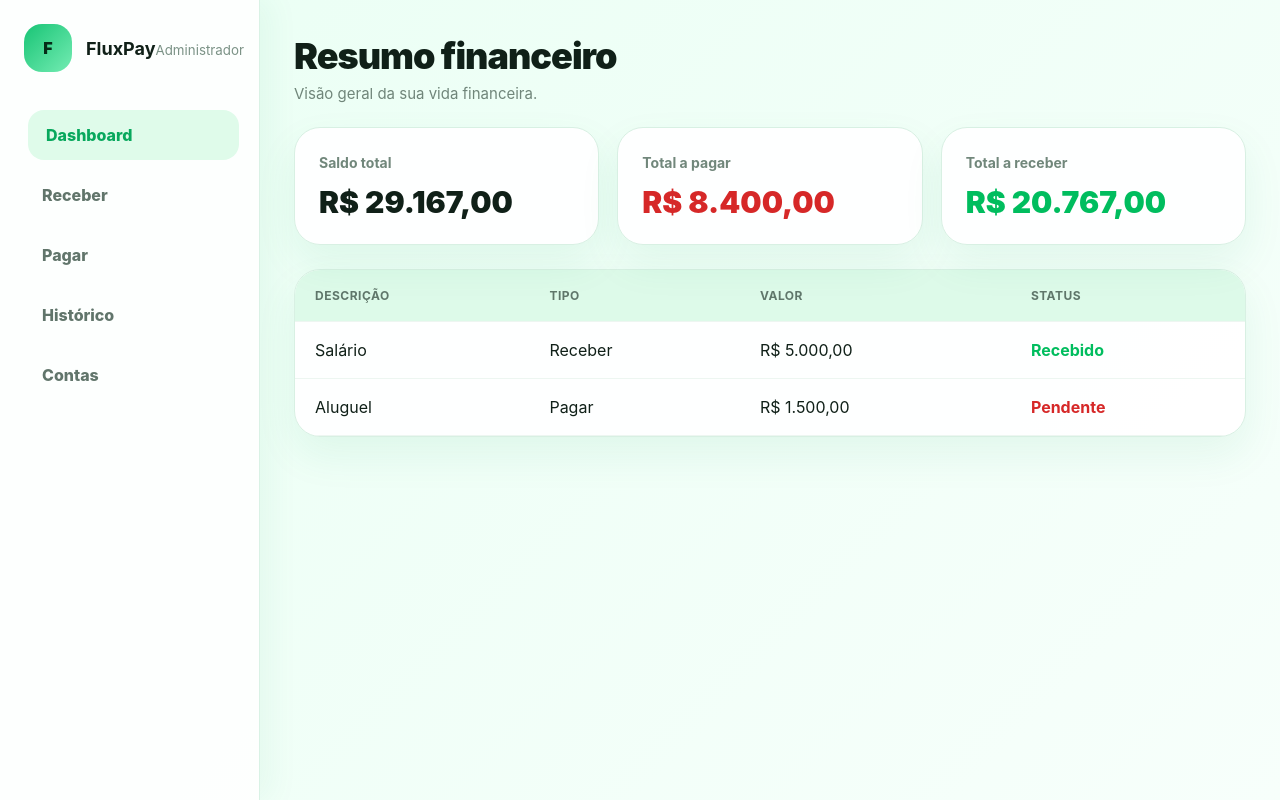
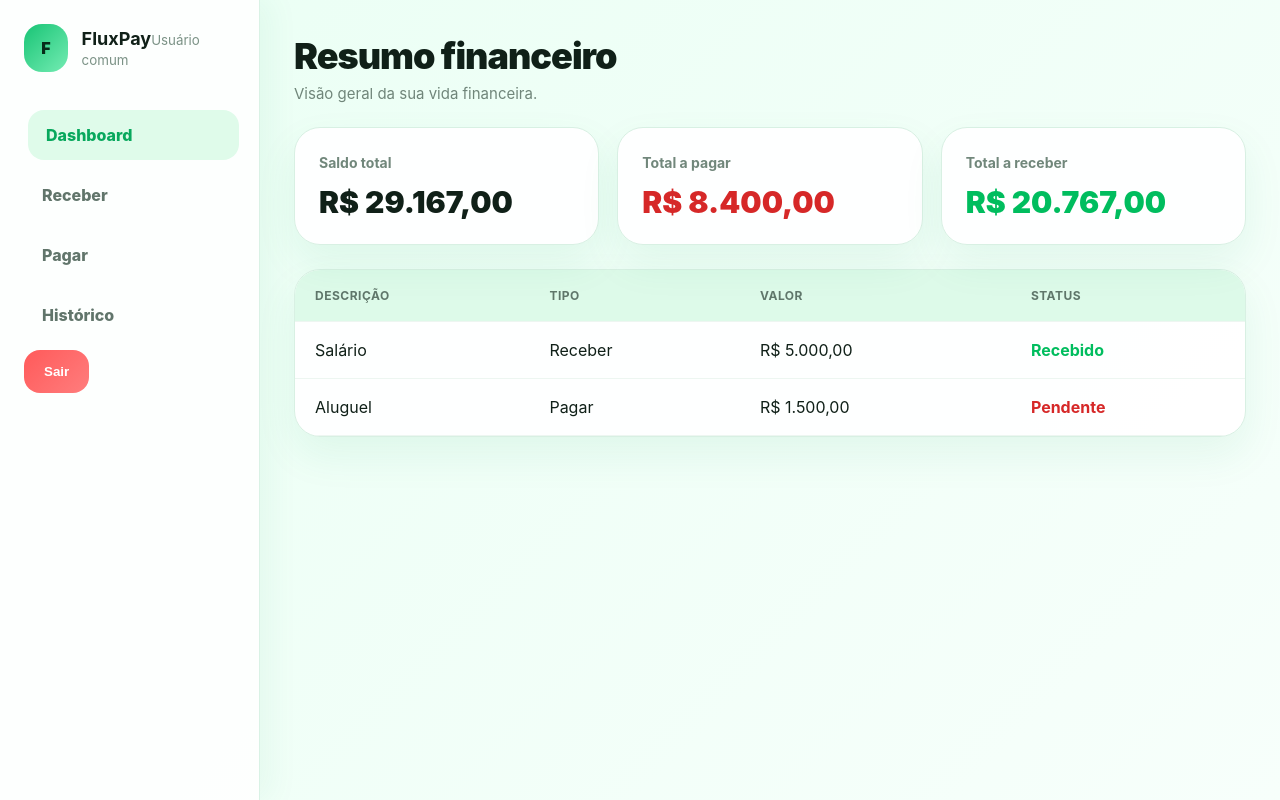
Before and after one commit to F4-X/Financeiro, a React (Vite) app in the folder frontend/: page / in a window 1280 px wide. Built offline with nearby package versions, Linux system fonts and the light colour scheme; sample sign-in values are in the browser's storage.

Commit message:
Update App.jsx

```diff
--- a/frontend/src/App.jsx
+++ b/frontend/src/App.jsx
@@ -5,24 +5,47 @@ import "./styles/global.css";
 export default function App() {
   const [menuOpen, setMenuOpen] = useState(false);
 
-  const usuario = {
-    nome: "Admin",
-    perfil: "admin"
-  };
+  const token = localStorage.getItem("token");
+
+  if (!token) {
+    window.location.href = "/login";
+    return null;
+  }
+
+  const usuario = JSON.parse(
+    localStorage.getItem("usuario")
+  );
+
+  function sair() {
+    localStorage.removeItem("token");
+    localStorage.removeItem("usuario");
+
+    window.location.href = "/login";
+  }
 
   return (
     <div className="app">
+
       <aside className={`sidebar ${menuOpen ? "open" : ""}`}>
+
         <div className="sidebar-top">
+
           <div className="logo">
-            <div className="logo-icon">F</div>
+
+            <div className="logo-icon">
+              F
+            </div>
 
             <div>
               <strong>FluxPay</strong>
+
               <small>
-                {usuario.perfil === "admin" ? "Administrador" : "Usuário comum"}
+                {usuario?.perfil === "admin"
+                  ? "Administrador"
+                  : "Usuário comum"}
               </small>
             </div>
+
           </div>
 
           <button
@@ -31,23 +54,63 @@ export default function App() {
           >
             ☰
           </button>
+
         </div>
 
         <nav className="menu">
-          <NavLink to="/" onClick={() => setMenuOpen(false)}>Dashboard</NavLink>
-          <NavLink to="/receber" onClick={() => setMenuOpen(false)}>Receber</NavLink>
-          <NavLink to="/pagar" onClick={() => setMenuOpen(false)}>Pagar</NavLink>
-          <NavLink to="/historico" onClick={() => setMenuOpen(false)}>Histórico</NavLink>
 
-          {usuario.perfil === "admin" && (
-            <NavLink to="/contas" onClick={() => setMenuOpen(false)}>Contas</NavLink>
+          <NavLink
+            to="/"
+            onClick={() => setMenuOpen(false)}
+          >
+            Dashboard
+          </NavLink>
+
+          <NavLink
+            to="/receber"
+            onClick={() => setMenuOpen(false)}
+          >
+            Receber
+          </NavLink>
+
+          <NavLink
+            to="/pagar"
+            onClick={() => setMenuOpen(false)}
+          >
+            Pagar
+          </NavLink>
+
+          <NavLink
+            to="/historico"
+            onClick={() => setMenuOpen(false)}
+          >
+            Histórico
+          </NavLink>
+
+          {usuario?.perfil === "admin" && (
+            <NavLink
+              to="/contas"
+              onClick={() => setMenuOpen(false)}
+            >
+              Contas
+            </NavLink>
           )}
+
         </nav>
+
+        <button
+          className="danger-btn logout-btn"
+          onClick={sair}
+        >
+          Sair
+        </button>
+
       </aside>
 
       <main className="content">
         <Outlet />
       </main>
+
     </div>
   );
 }
```
